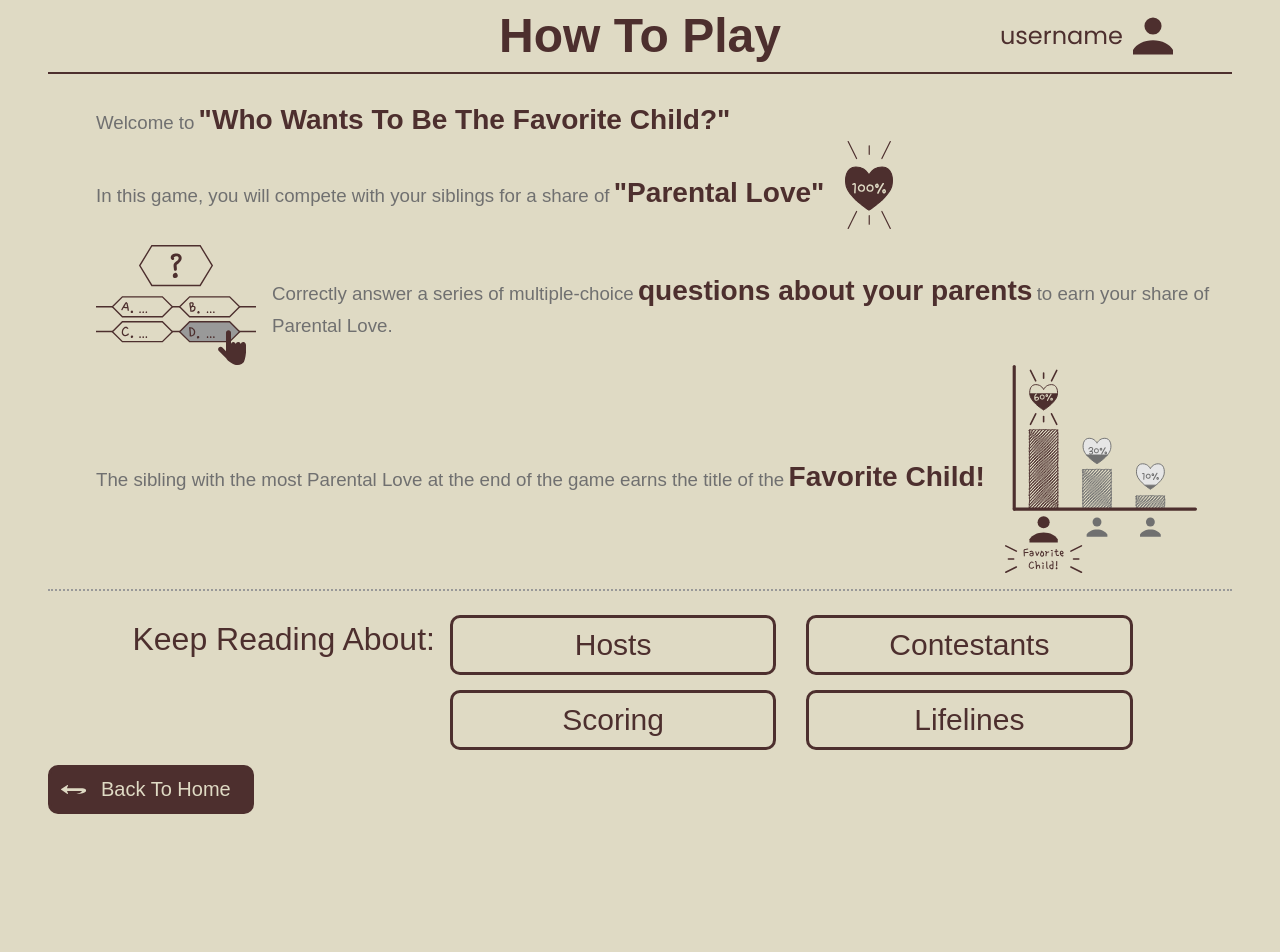
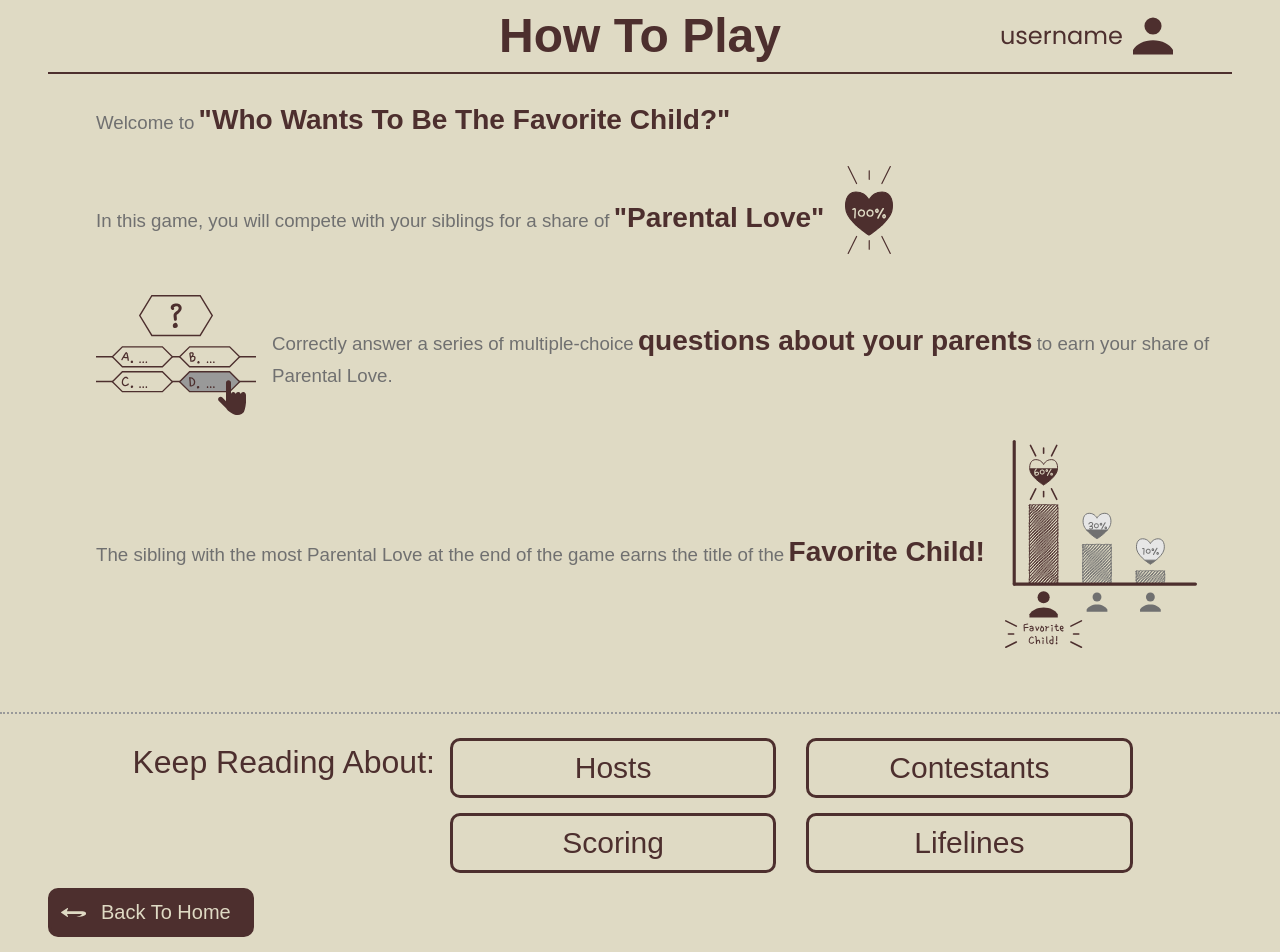
Before and after one commit to wwtbtfc/wwtbtfc-frontend, a React (Vite) app: page /overview in a window 1280 px wide. Shown: the top 952 px of the page. Before the commit the page ends 862 px from the top, so only its background shows below. Built offline with nearby package versions, Linux system fonts and the light colour scheme; a web font is replaced by a local one.

Commit message:
style: keep reading divider line goes all the way across the viewport

```diff
--- a/src/views/HowToPlay/Layout/Instructions-Layout.tsx
+++ b/src/views/HowToPlay/Layout/Instructions-Layout.tsx
@@ -4,8 +4,10 @@ import StyledInstructionsLayout from './StyledInstructionsLayout';
 
 export const Home = () => {
   return (
-    <StyledInstructionsLayout>
-      <Outlet />
+    <>
+      <StyledInstructionsLayout>
+        <Outlet />
+      </StyledInstructionsLayout>
       <KeepReading
         buttons={[
           { path: '/overview', title: 'Overview' },
@@ -16,7 +18,9 @@ export const Home = () => {
         ]}
       ></KeepReading>
 
-      <BackButton />
-    </StyledInstructionsLayout>
+      <StyledInstructionsLayout>
+        <BackButton />
+      </StyledInstructionsLayout>
+    </>
   );
 };
--- a/src/views/HowToPlay/Overview/Overview.tsx
+++ b/src/views/HowToPlay/Overview/Overview.tsx
@@ -1,5 +1,7 @@
 import { TitleBanner } from '@ui/components/TitleBanner';
 import StyledOverview from './StyledOverview';
+// todo: reuse the styled coponents to prevent all the wrapping
+
 import love from '../assets/Rules_Love100pct.svg';
 import questions from '../assets/Rules_Questions.svg';
 import win from '../assets/Rules_Win.svg';
--- a/src/views/HowToPlay/Overview/StyledOverview.tsx
+++ b/src/views/HowToPlay/Overview/StyledOverview.tsx
@@ -4,11 +4,9 @@ const StyledOverview = styled.div`
   .container {
     display: flex;
     align-items: center;
-    margin: 0 0 0 3em;
+    margin: 25px 0 0 3em;
   }
-  #welcome {
-    margin-top: 25px;
-  }
+
   h3 {
     margin: 0;
     &.highlight-text {
```
